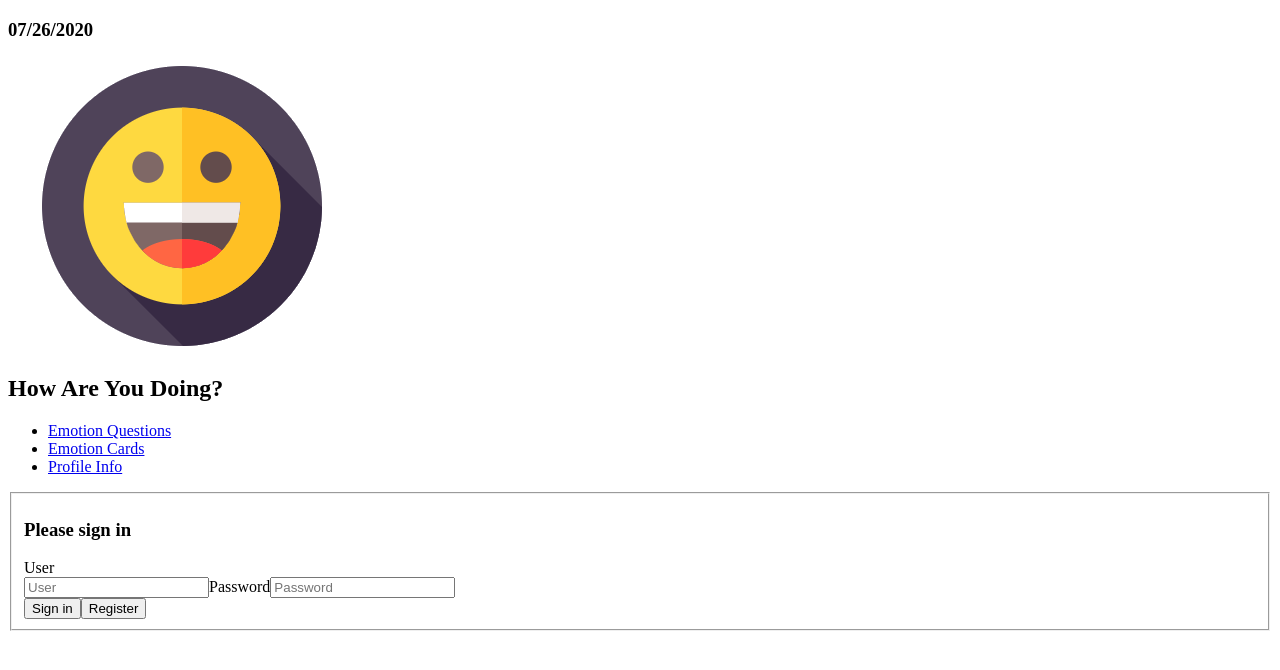
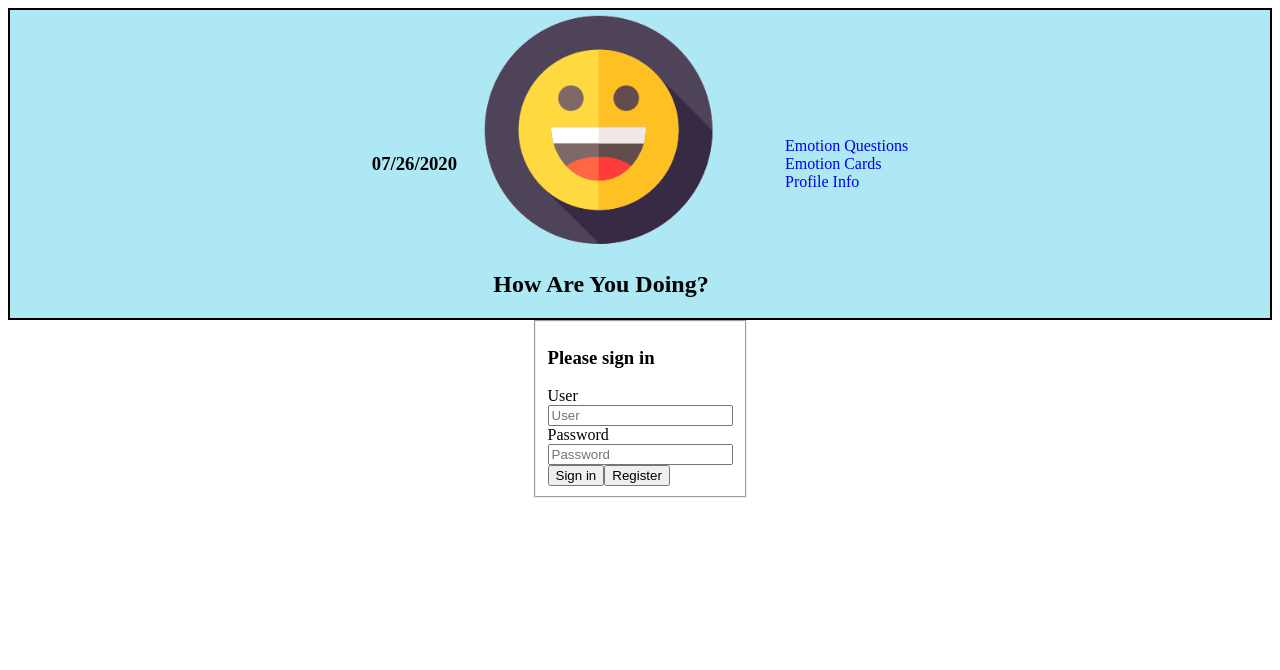
Before and after one commit to nickglovdev/ng-how-are-you-doing, a React (Create React App) app: page /login in a window 1280 px wide. Shown: the top 670 px of the page. Built offline with nearby package versions, Linux system fonts and the light colour scheme.

Commit message:
Added CSS files and working on CSS files

```diff
--- /dev/null
+++ b/src/components/emotions/Emotion.css
@@ -0,0 +1,8 @@
+.formDelete {
+    margin: 0 0 0.5em 1em
+}
+.formEntry {
+    border: 1px solid black;
+    margin-bottom:1em;
+    padding: 1em;
+}
--- a/src/components/emotions/EmotionsCard.js
+++ b/src/components/emotions/EmotionsCard.js
@@ -1,15 +1,13 @@
 import React from "react";
-
+import "./Emotion.css"
 
 const EmotionCard = (props) => {
     return (
-        <section>
+        <section className="formEntry">
             <div className="dataManipulation">
                 <div>
                     {props.card.date}
-                </div>
-                <div>
-                    <button type="button" onClick={() => props.deleteEmotions(props.card.id)}>Delete</button>
+                    <button className="formDelete" type="button" onClick={() => props.deleteEmotions(props.card.id)}>Delete</button>
                 </div>
             </div>
 
--- a/src/components/header/Header.css
+++ b/src/components/header/Header.css
@@ -0,0 +1,28 @@
+.headerContainer {
+    display: flex;
+    align-items: center;
+    justify-content: center;
+    border: 2px solid black;
+    background: #ade8f4;
+}
+
+.headerTime {
+    display: flex;
+    align-self: flex-start;
+}
+
+.imageHeader {
+    width: 18em;
+}
+
+.headerText {
+    text-align: center;
+}
+
+.headerNav li {
+ list-style-type:none;
+}
+.headerNav li a {
+    text-decoration:none;
+
+}
--- a/src/components/header/Header.js
+++ b/src/components/header/Header.js
@@ -1,6 +1,7 @@
 import React from "react";
 import Moment from 'react-moment';
 import { Link, withRouter } from "react-router-dom";
+import "./Header.css"
 
 
 const Header = (props) => {
@@ -9,26 +10,26 @@ const Header = (props) => {
         props.history.push("/")
     }
     return (
-        <header>
+        <header className="headerContainer">
             <section>
                 <div>
-                    <h3><Moment format="MM/DD/YYYY">{props.date}</Moment></h3>
+                    <h3 className="headerTime"><Moment format="MM/DD/YYYY">{props.date}</Moment></h3>
                 </div>
             </section>
             <section>
                 <div>
-                    <img src={require(`./Logo.png`)} alt="Main Logo" />
+                    <img className="imageHeader" src={require(`./Logo.png`)} alt="Main Logo" />
                 </div>
-                <h2>How Are You Doing?</h2>
-                <nav>
-                    <ul>
-                        <li><Link to="/questions">Emotion Questions</Link></li>
-                        <li><Link to="/emotions">Emotion Cards</Link></li>
-                        <li><Link to="/profiles">Profile Info</Link></li>
-                       {sessionStorage.getItem("user") ?  <li><Link onClick={() => clearUser()} to="/login">Logout</Link></li> : null}
-                    </ul>
-                </nav>
+                <h2 className="headerText">How Are You Doing?</h2>
             </section>
+            <nav class="headerNav">
+                <ul>
+                    <li><Link to="/questions">Emotion Questions</Link></li>
+                    <li><Link to="/emotions">Emotion Cards</Link></li>
+                    <li><Link to="/profiles">Profile Info</Link></li>
+                    {sessionStorage.getItem("user") ? <li><Link onClick={() => clearUser()} to="/login">Logout</Link></li> : null}
+                </ul>
+            </nav>
 
         </header>
     )
--- /dev/null
+++ b/src/components/login/Login.css
@@ -0,0 +1,15 @@
+.loginForm {
+    display: flex;
+    align-items: center;
+    justify-content: center;
+}
+
+.registrationForm {
+    display: flex;
+    align-items: center;
+    justify-content: center;
+}
+.formgrid {
+    display: flex;
+    flex-direction: column;
+}
--- a/src/components/login/Login.js
+++ b/src/components/login/Login.js
@@ -1,5 +1,6 @@
 import React, { useState } from "react"
 import LoginManager from "../../modules/LoginManager"
+import "./Login.css"
 
 const Login = props => {
   const [credentials, setCredentials] = useState([]);
@@ -36,7 +37,7 @@ const Login = props => {
   }
 
   return (
-    <form onSubmit={handleLogin}>
+    <form onSubmit={handleLogin} className="loginForm">
       <fieldset>
         <h3>Please sign in</h3>
         <label htmlFor="inputUser">User</label>
--- a/src/components/login/Registration.js
+++ b/src/components/login/Registration.js
@@ -1,5 +1,6 @@
 import React, { useState, useEffect } from "react";
 import LoginManager from "../../modules/LoginManager";
+import "./Login"
 
 
 const Registration= (props) => {
@@ -50,7 +51,7 @@ const Registration= (props) => {
     }
         return (
 
-                <form>
+                <form className="registrationForm">
                     <fieldset>
                         <div className="formgrid">
                         <label htmlFor="username">*Username:</label>
--- /dev/null
+++ b/src/components/profiles/Profile.css
@@ -0,0 +1,5 @@
+.profileCard {
+    display: flex;
+    align-items: center;
+    justify-content: center;
+}
--- a/src/components/profiles/ProfilesCard.js
+++ b/src/components/profiles/ProfilesCard.js
@@ -1,8 +1,9 @@
 import React from "react";
+import "./Profile.css"
 
 const ProfilesCard = (props) => {
     return (
-        <>
+        <div className="profileCard">
             <ul>
                 <li>Username: {props.profile.username}</li>
                 <li>Email: {props.profile.email}</li>
@@ -10,11 +11,14 @@ const ProfilesCard = (props) => {
                 <li>Facebook: {props.profile.facebook}</li>
                 <li>Linkedin: {props.profile.linkedin}</li>
             </ul>
+            <div>
                 <button type="button"
                     onClick={() => props.history.push(`/profiles/${props.profile.id}/edit`)}>
                     Edit
                 </button>
-       </>
+            </div>
+        </div>
+
 
 
     )
```
Also changed, not shown: api/database.json (+44 -2 lines). Lines whose indentation alone changed are shown as unchanged.
